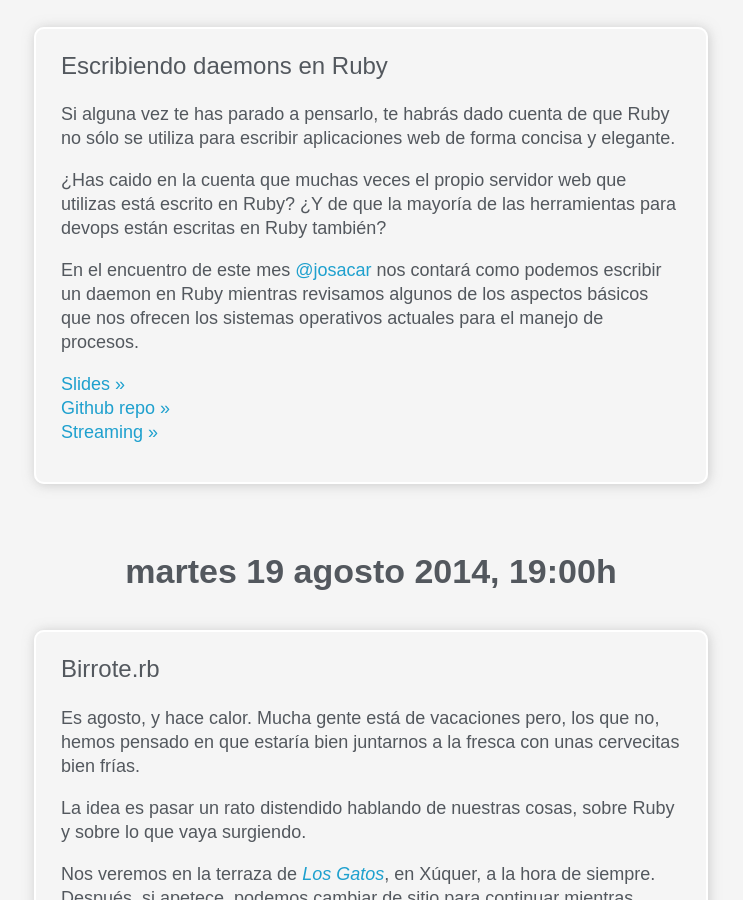
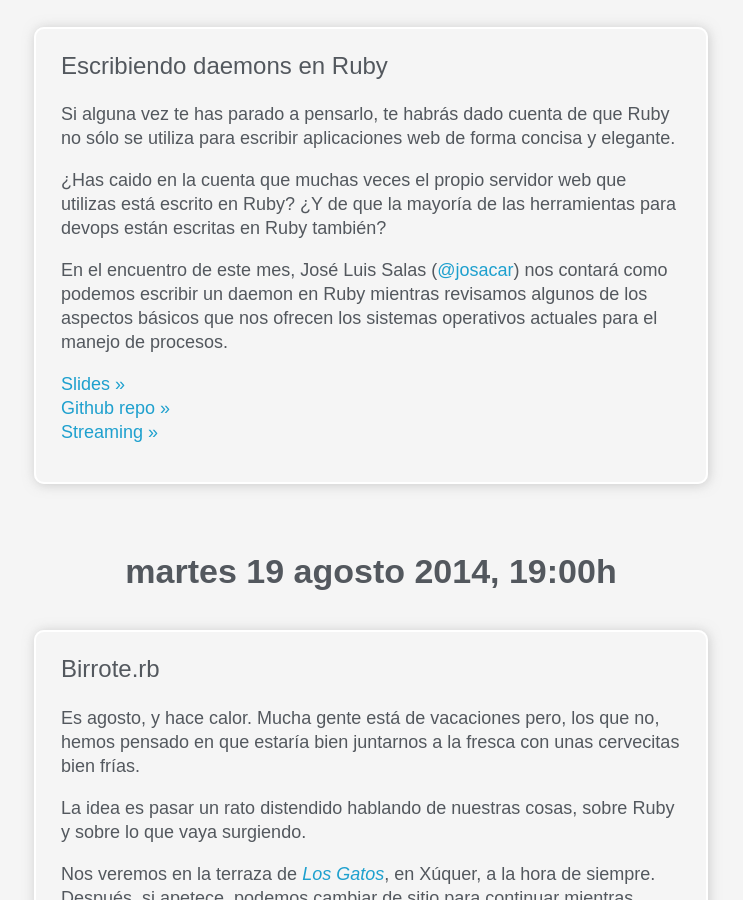
Before and after one commit to josacar/valenciarb.github.io, a Jekyll site: the page built from past.html, in a window 1280 px wide and 900 px high, scrolled down 466 px. Shown: the whole window, without its empty margins (269-1012 px from the left). Built offline with Jekyll 4.4.1, drawn with Linux system fonts in a browser that asks for light colours; some web fonts are replaced; Markdown is read by kramdown in place of the engine named in the settings.

Commit message:
Include speaker's name in September 2014 event post

```diff
--- a/_posts/2014-09-23-escribiendo-daemons-en-ruby.markdown
+++ b/_posts/2014-09-23-escribiendo-daemons-en-ruby.markdown
@@ -7,7 +7,7 @@ Si alguna vez te has parado a pensarlo, te habrás dado cuenta de que Ruby no s
 
 ¿Has caido en la cuenta que muchas veces el propio servidor web que utilizas está escrito en Ruby? ¿Y de que la mayoría de las herramientas para devops están escritas en Ruby también?
 
-En el encuentro de este mes [@josacar](https://twitter.com/josacar) nos contará como podemos escribir un daemon en Ruby mientras revisamos algunos de los aspectos básicos que nos ofrecen los sistemas operativos actuales para el manejo de procesos.
+En el encuentro de este mes, José Luis Salas ([@josacar](https://twitter.com/josacar)) nos contará como podemos escribir un daemon en Ruby mientras revisamos algunos de los aspectos básicos que nos ofrecen los sistemas operativos actuales para el manejo de procesos.
 
 [Slides »](https://github.com/josacar/writing-daemons-in-ruby/blob/master/slides.pdf)
 [Github repo »](https://github.com/josacar/writing-daemons-in-ruby)
```
